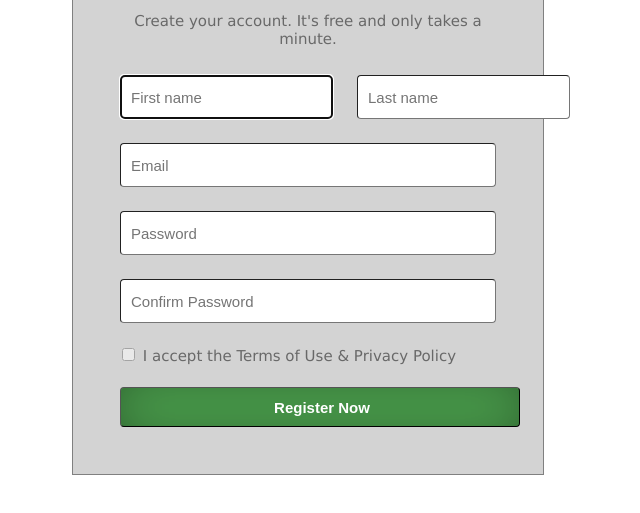
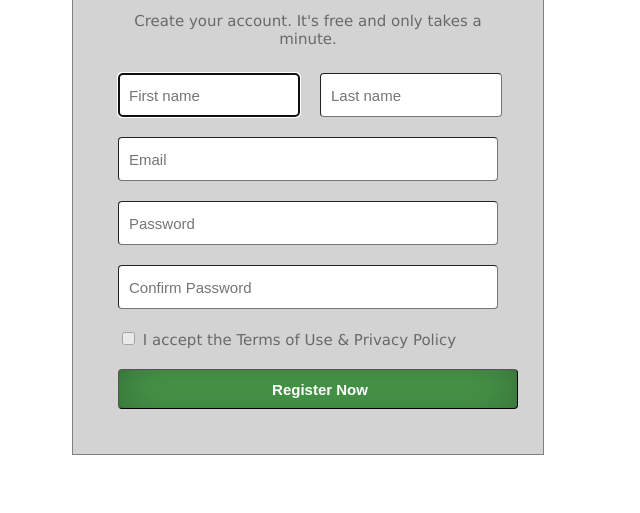
Before and after one commit to Ugin-gt/Forms-Register, a plain HTML site: page index.html in a window 1280 px wide. Shown: the part 107-620 px from the top of the page, without its empty margins (332-972 px from the left). Drawn offline with Linux system fonts and the light colour scheme.

Commit message:
Final change in css class main-name

```diff
--- a/assets/css/style.css
+++ b/assets/css/style.css
@@ -57,6 +57,9 @@ html {
   display: flex;
   flex-direction: row;
 }
+.main-name {
+  max-width: 42%;
+}
 .main-name,
 .email-pass,
 .style-but {
@@ -65,7 +68,7 @@ html {
   height: 40px;
   font-size: 15px;
   padding-left: 10px;
-  margin: 12px;
+  margin: 10px;
 }
 
 .sec-form {
```
